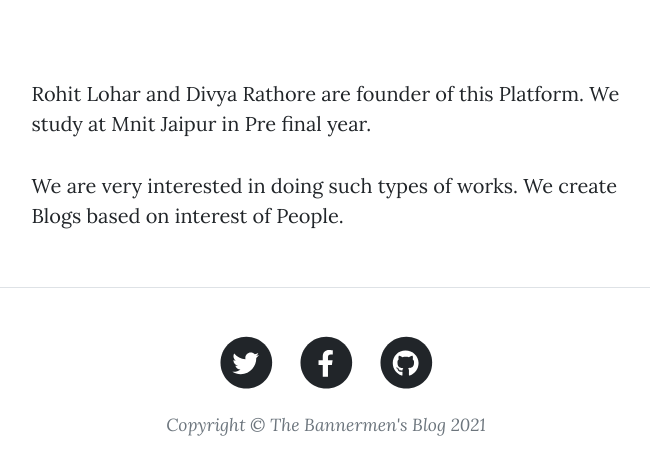
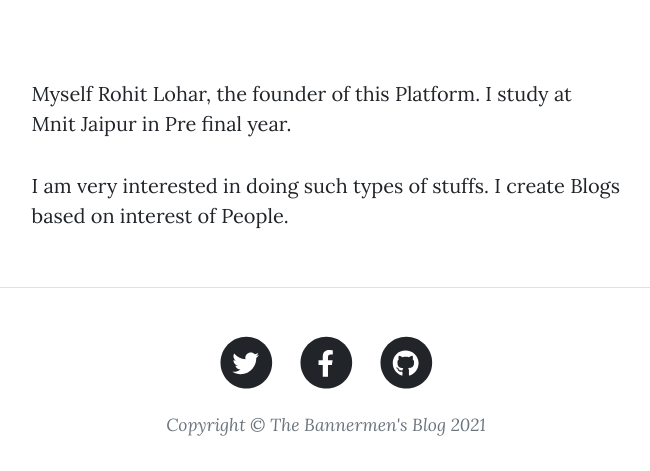
Before and after one commit to Dew-Drops/blog-web-app-flask, a Flask app: page /about in a window 1280 px wide. Shown: the part 533-1004 px from the top of the page, without its empty margins (314-964 px from the left). Run offline with Flask 2, Linux system fonts and the light colour scheme; some libraries are stand-ins or nearby versions.

Commit message:
Update about.html

```diff
--- a/templates/about.html
+++ b/templates/about.html
@@ -7,7 +7,7 @@
         <div class="row gx-4 gx-lg-5 justify-content-center">
             <div class="col-md-10 col-lg-8 col-xl-7">
                 <div class="page-heading">
-                    <h1>About Us</h1>
+                    <h1>About Me</h1>
                     <span class="subheading">This is what We do.</span>
                 </div>
             </div>
@@ -19,10 +19,10 @@
     <div class="container px-4 px-lg-5">
         <div class="row gx-4 gx-lg-5 justify-content-center">
             <div class="col-md-10 col-lg-8 col-xl-7">
-                <p>Rohit Lohar  and Divya Rathore are founder of this Platform.
-                We  study at Mnit Jaipur in Pre final year.</p>
-                <p>We are very interested in doing such types of works.
-                We create Blogs based on interest of People.</p>
+                <p>Myself Rohit Lohar, the founder of this Platform.
+                I study at Mnit Jaipur in Pre final year.</p>
+                <p>I am very interested in doing such types of stuffs.
+                I create Blogs based on interest of People.</p>
             </div>
         </div>
     </div>
```
